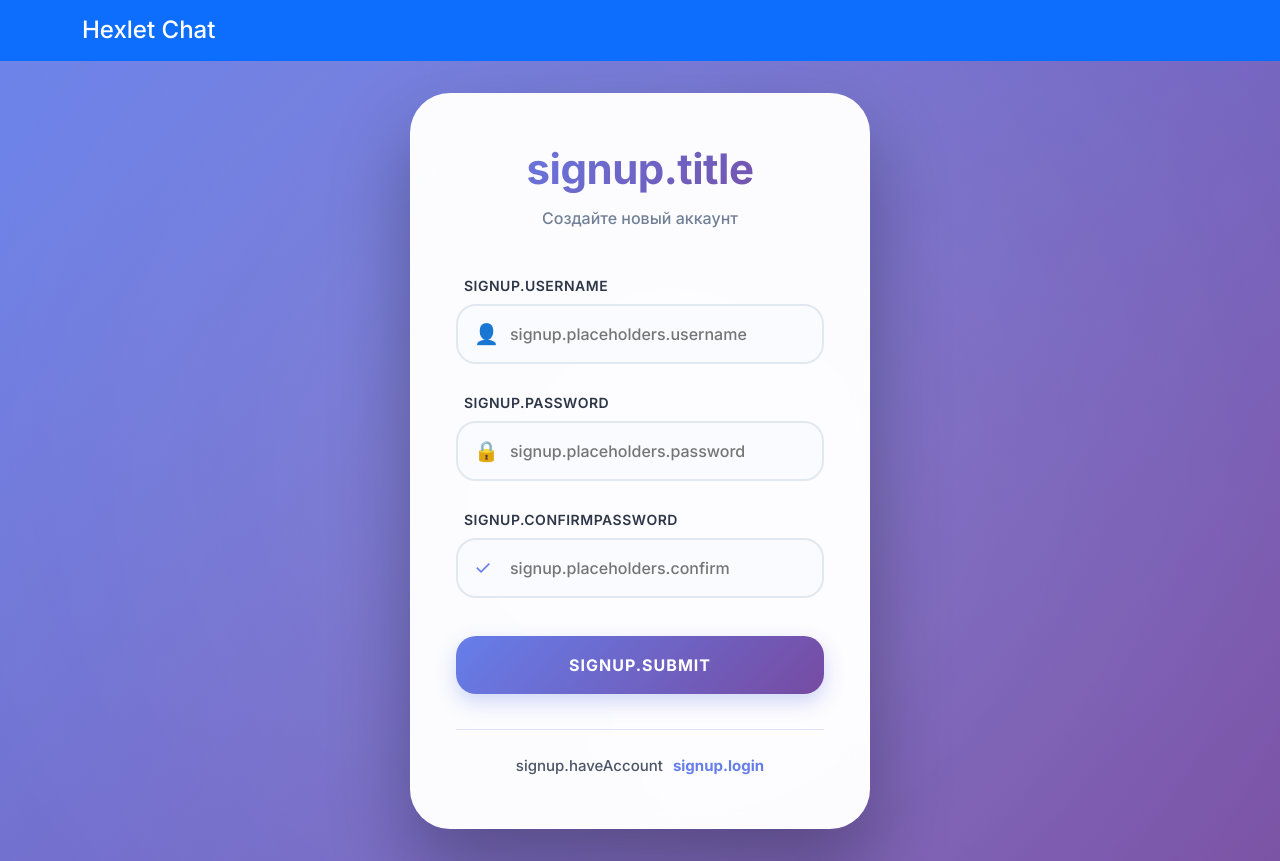
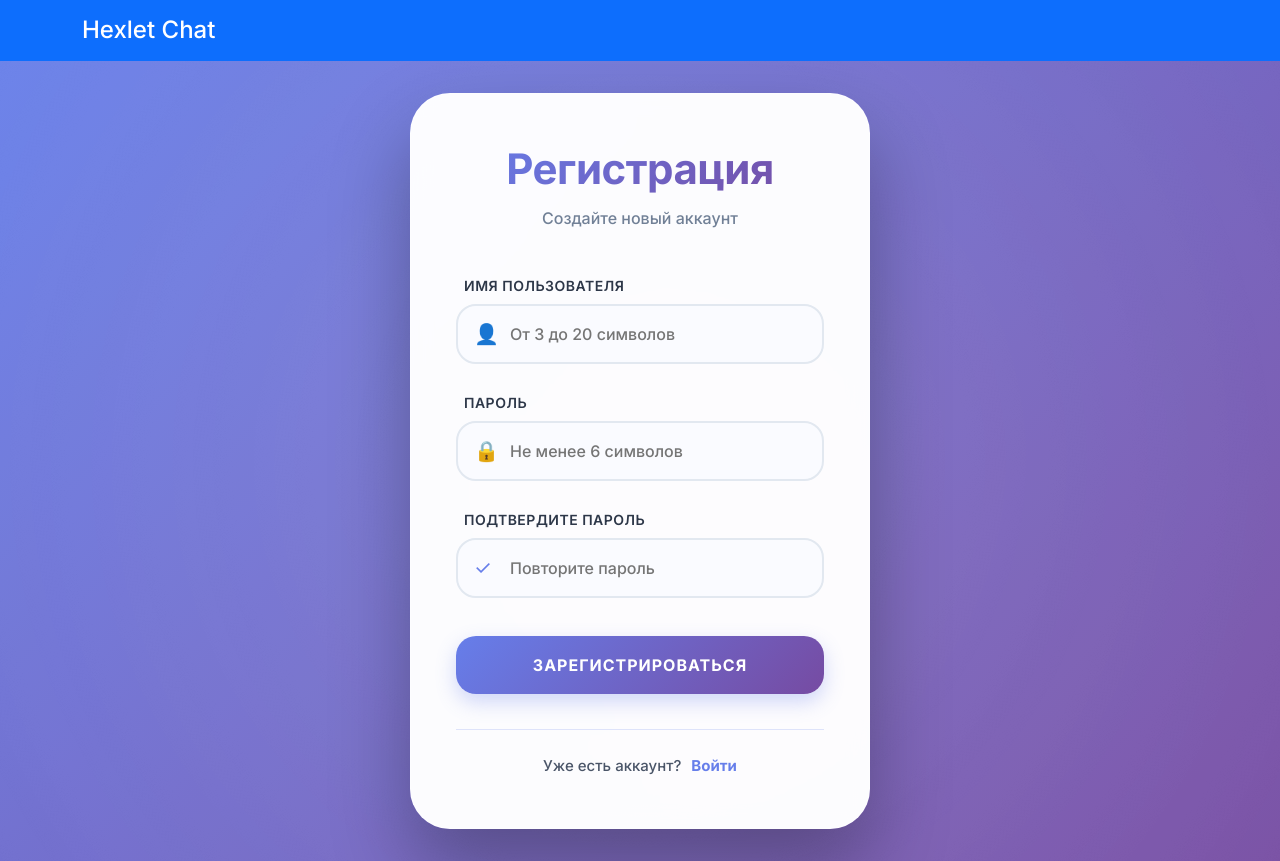
Before and after one commit to l1nky358/fullstack-javascript-project-12, a React (Vite) app in the folder frontend/: page /signup in a window 1280 px wide. Built offline with nearby package versions, Linux system fonts and the light colour scheme.

Commit message:
Update Signup.jsx

```diff
--- a/frontend/src/components/pages/Signup.jsx
+++ b/frontend/src/components/pages/Signup.jsx
@@ -1,13 +1,11 @@
 import { useState } from 'react';
 import { useNavigate, Link } from 'react-router-dom';
-import { useTranslation } from 'react-i18next';
 import { useFormik } from 'formik';
 import * as yup from 'yup';
 import { useSignupMutation } from '../../services/api';
 import { useAuth } from '../../hooks/useAuth';
 
 const Signup = () => {
-  const { t } = useTranslation();
   const navigate = useNavigate();
   const { login } = useAuth();
   const [signup, { isLoading }] = useSignupMutation();
@@ -16,17 +14,17 @@ const Signup = () => {
   const validationSchema = yup.object({
     username: yup
       .string()
-      .min(3, t('signup.errors.usernameMinMax'))
-      .max(20, t('signup.errors.usernameMinMax'))
-      .required(t('signup.errors.usernameRequired')),
+      .min(3, 'От 3 до 20 символов')
+      .max(20, 'От 3 до 20 символов')
+      .required('Обязательное поле'),
     password: yup
       .string()
-      .min(6, t('signup.errors.passwordMin'))
-      .required(t('signup.errors.passwordRequired')),
+      .min(6, 'Не менее 6 символов')
+      .required('Обязательное поле'),
     confirmPassword: yup
       .string()
-      .oneOf([yup.ref('password'), null], t('signup.errors.passwordsMustMatch'))
-      .required(t('signup.errors.confirmRequired')),
+      .oneOf([yup.ref('password'), null], 'Пароли должны совпадать')
+      .required('Обязательное поле'),
   });
 
   const formik = useFormik({
@@ -49,9 +47,9 @@ const Signup = () => {
         navigate('/');
       } catch (error) {
         if (error.status === 409) {
-          setAuthError(t('signup.errors.userExists'));
+          setAuthError('Такой пользователь уже существует');
         } else {
-          setAuthError(t('signup.errors.serverError'));
+          setAuthError('Ошибка сервера. Попробуйте позже.');
         }
       }
     },
@@ -61,7 +59,7 @@ const Signup = () => {
     <div className="auth-container">
       <div className="auth-card">
         <div className="auth-header">
-          <h2>{t('signup.title')}</h2>
+          <h2>Регистрация</h2>
           <p>Создайте новый аккаунт</p>
         </div>
 
@@ -73,16 +71,14 @@ const Signup = () => {
 
         <form onSubmit={formik.handleSubmit} className="auth-form">
           <div className="form-group">
-            <label htmlFor="username">
-              {t('signup.username')}
-            </label>
+            <label htmlFor="username">Имя пользователя</label>
             <div className="input-wrapper">
               <span className="input-icon">👤</span>
               <input
                 type="text"
                 id="username"
                 name="username"
-                placeholder={t('signup.placeholders.username')}
+                placeholder="От 3 до 20 символов"
                 className={`form-input ${formik.touched.username && formik.errors.username ? 'error' : ''}`}
                 onChange={formik.handleChange}
                 onBlur={formik.handleBlur}
@@ -95,16 +91,14 @@ const Signup = () => {
           </div>
 
           <div className="form-group">
-            <label htmlFor="password">
-              {t('signup.password')}
-            </label>
+            <label htmlFor="password">Пароль</label>
             <div className="input-wrapper">
               <span className="input-icon">🔒</span>
               <input
                 type="password"
                 id="password"
                 name="password"
-                placeholder={t('signup.placeholders.password')}
+                placeholder="Не менее 6 символов"
                 className={`form-input ${formik.touched.password && formik.errors.password ? 'error' : ''}`}
                 onChange={formik.handleChange}
                 onBlur={formik.handleBlur}
@@ -117,16 +111,14 @@ const Signup = () => {
           </div>
 
           <div className="form-group">
-            <label htmlFor="confirmPassword">
-              {t('signup.confirmPassword')}
-            </label>
+            <label htmlFor="confirmPassword">Подтвердите пароль</label>
             <div className="input-wrapper">
               <span className="input-icon">✓</span>
               <input
                 type="password"
                 id="confirmPassword"
                 name="confirmPassword"
-                placeholder={t('signup.placeholders.confirm')}
+                placeholder="Повторите пароль"
                 className={`form-input ${formik.touched.confirmPassword && formik.errors.confirmPassword ? 'error' : ''}`}
                 onChange={formik.handleChange}
                 onBlur={formik.handleBlur}
@@ -143,18 +135,14 @@ const Signup = () => {
             className="auth-button"
             disabled={isLoading}
           >
-            {isLoading ? (
-              <span className="button-loader"></span>
-            ) : (
-              t('signup.submit')
-            )}
+            {isLoading ? <span className="button-loader"></span> : 'Зарегистрироваться'}
           </button>
         </form>
 
         <div className="auth-footer">
-          {t('signup.haveAccount')}{' '}
+          Уже есть аккаунт?{' '}
           <Link to="/login" className="auth-link">
-            {t('signup.login')}
+            Войти
           </Link>
         </div>
       </div>
```
